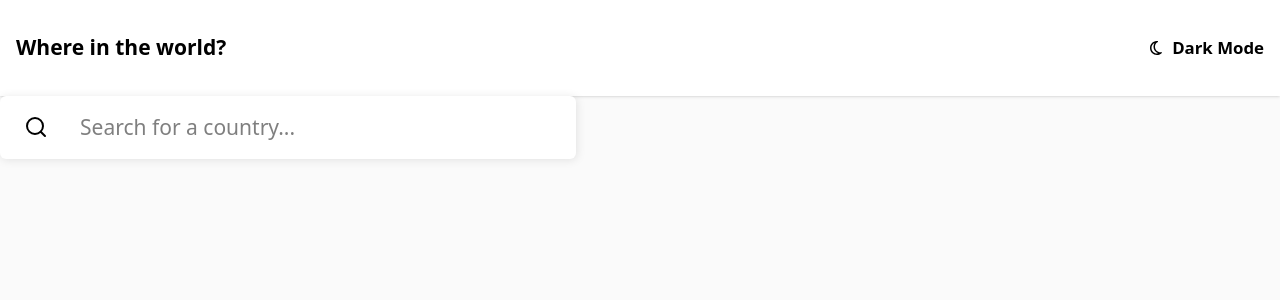
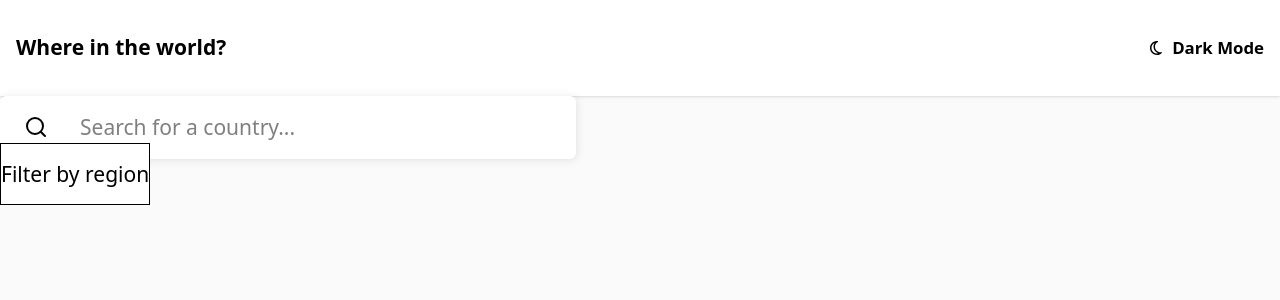
Before and after one commit to Silas310/rest-countries-api-with-color-theme-switcher, a React (Vite) app: page / in a window 1280 px wide. Shown: the top 300 px of the page. Built offline with nearby package versions, Linux system fonts and the light colour scheme.

Commit message:
feat: add filter component with initial layout

```diff
--- a/src/App.jsx
+++ b/src/App.jsx
@@ -1,6 +1,7 @@
 import "../src/index.css"
-import Header from "../src/components/Header"
+import Header from "./components/Header"
 import Search from "./components/Search"
+import Filter from "./components/Filter"
 
 function App() {
 
@@ -9,6 +10,7 @@ function App() {
       <main className="text-(length:--font-size-home) flex flex-col w-full bg-light-bg">
         <Header />
         <Search />
+        <Filter/>
       </main>
     </div>
   )
--- /dev/null
+++ b/src/components/Filter.jsx
@@ -0,0 +1,17 @@
+function Filter() {
+  return (
+    <div>
+      <label htmlFor="region" className="bg-white py-4 border">Filter by region</label>
+      <select name="region" className="hidden">
+        <option value="africa">Africa</option>
+        <option value="america">America</option>
+        <option value="asia">Asia</option>
+        <option value="europe">Europe</option>
+        <option value="oceania">Oceania</option>
+      </select>
+    </div>
+
+  )
+}
+
+export default Filter
```
